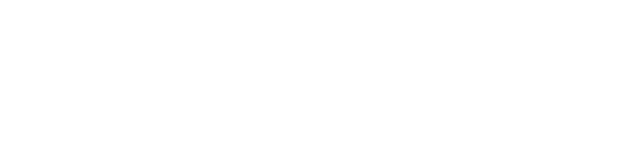
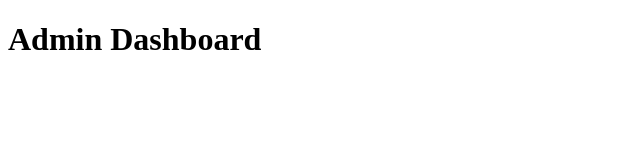
Before and after one commit to ekdeguzm/admin_dashboard, a plain HTML site: page index.html in a window 1280 px wide. Shown: the whole page, without its empty margins (0-640 px from the left). Drawn offline with Linux system fonts and the light colour scheme.

Commit message:
update html

```diff
--- a/index.html
+++ b/index.html
@@ -7,7 +7,7 @@
   <title>Admin Dashboard</title>
 </head>
 <body>
-  <h1></h1>
+  <h1>Admin Dashboard</h1>
   <div></div>
 
 
```
